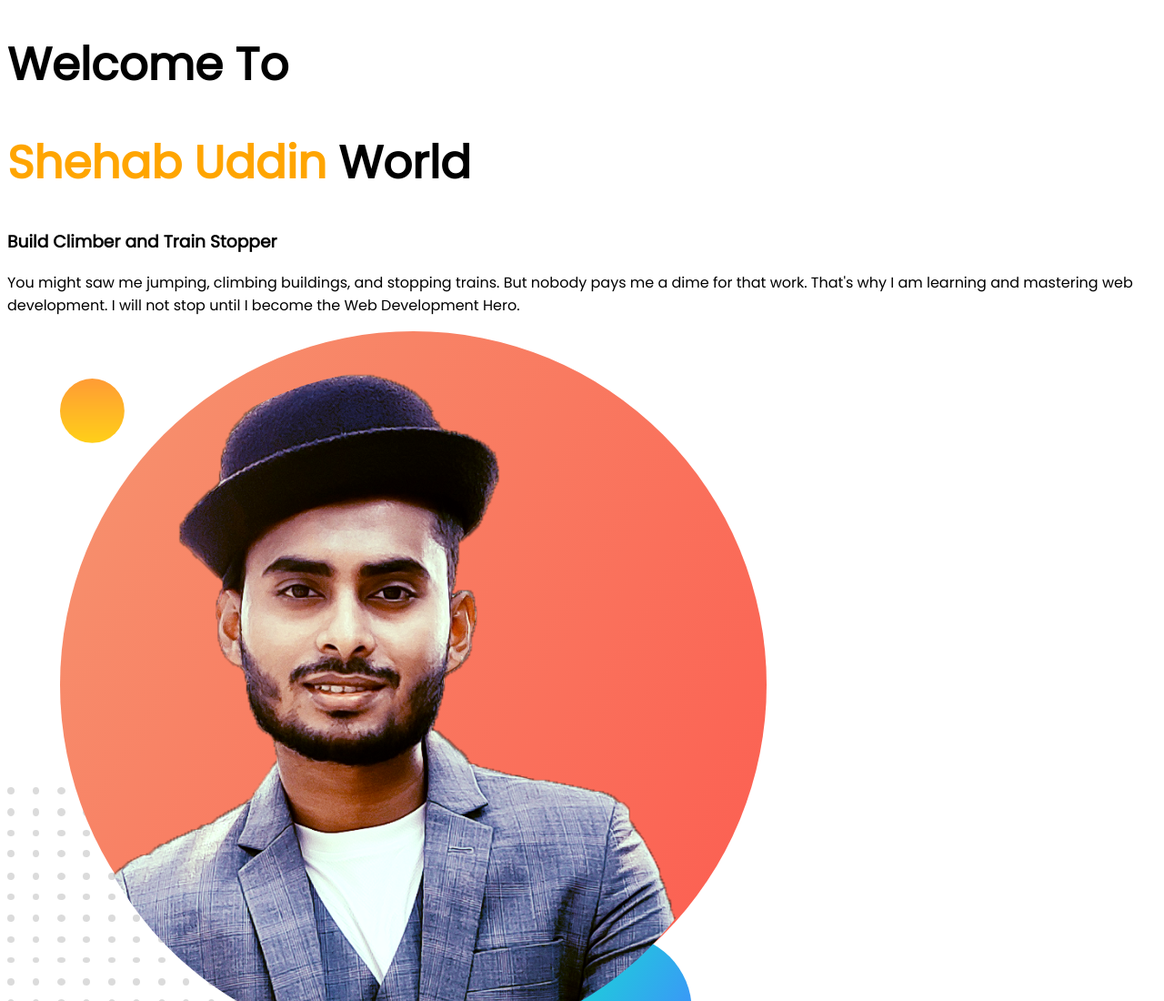
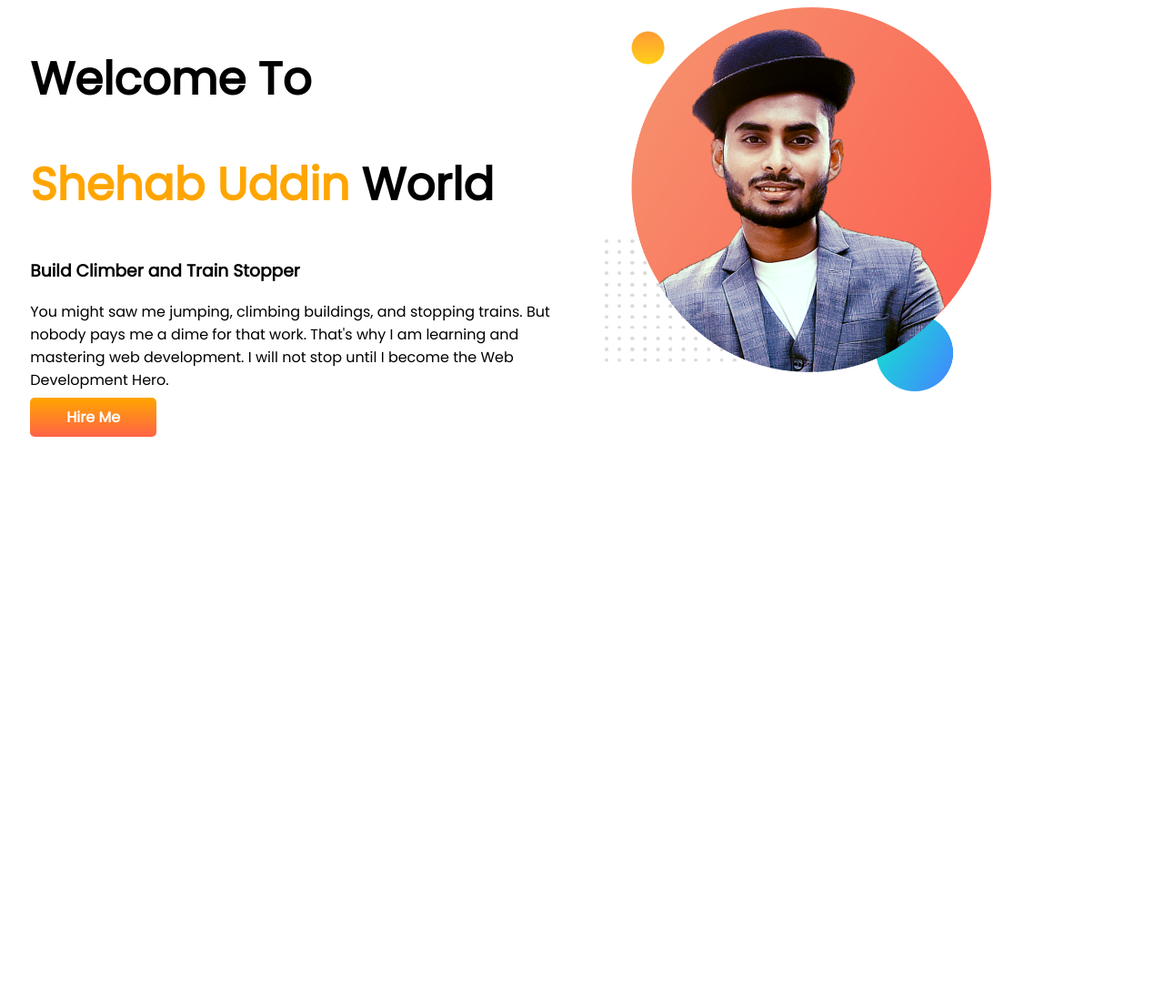
Before and after one commit to shehab-uddin/developer-portdolio, a plain HTML site: page index.html in a window 1280 px wide. Shown: the top 1100 px of the page at 91% size. After the commit the page ends 800 px from the top, so only its background shows below. Drawn offline with Linux system fonts and the light colour scheme.

Commit message:
link-button

```diff
--- a/index.html
+++ b/index.html
@@ -13,13 +13,23 @@
 </head>
 
 <body>
-    <h1>Welcome To</h1>
-    <h1><span class="orange-color">Shehab Uddin</span> World</h1>
-    <h3>Build Climber and Train Stopper</h3>
-    <p>You might saw me jumping, climbing buildings, and stopping trains. But nobody pays me a dime for that work.
-        That's why I am learning and mastering web development. I will not stop until I become the Web Development Hero.
-    </p>
-    <img src="images/shehab.png" alt="">
+    <section>
+        <div class="half-width">
+            <h1>Welcome To</h1>
+            <h1><span class="orange-color">Shehab Uddin</span> World</h1>
+            <h3>Build Climber and Train Stopper</h3>
+            <p>You might saw me jumping, climbing buildings, and stopping trains. But nobody pays me a dime for that
+                work.
+                That's why I am learning and mastering web development. I will not stop until I become the Web
+                Development
+                Hero.
+            </p>
+            <a class="link-button" target="_blank" href="https://www.linkedin.com/in/shehab--uddin/">Hire Me</a>
+        </div>
+        <div class="half-width">
+            <img src="images/shehab.png" alt="">
+        </div>
+    </section>
 </body>
 
 </html>
--- a/style.css
+++ b/style.css
@@ -14,3 +14,28 @@ h1 {
 .boro-vai {
     color: red;
 }
+
+section {
+    display: flex;
+
+
+}
+
+.half-width {
+    width: 50%;
+    padding-left: 2%;
+}
+
+.half-width img {
+    width: 70%;
+}
+
+.link-button {
+    text-decoration: none;
+    background-image: linear-gradient(orange, tomato);
+    padding: 10px 40px;
+    color: white;
+    border-radius: 5px;
+    font-weight: 700;
+
+}
```
